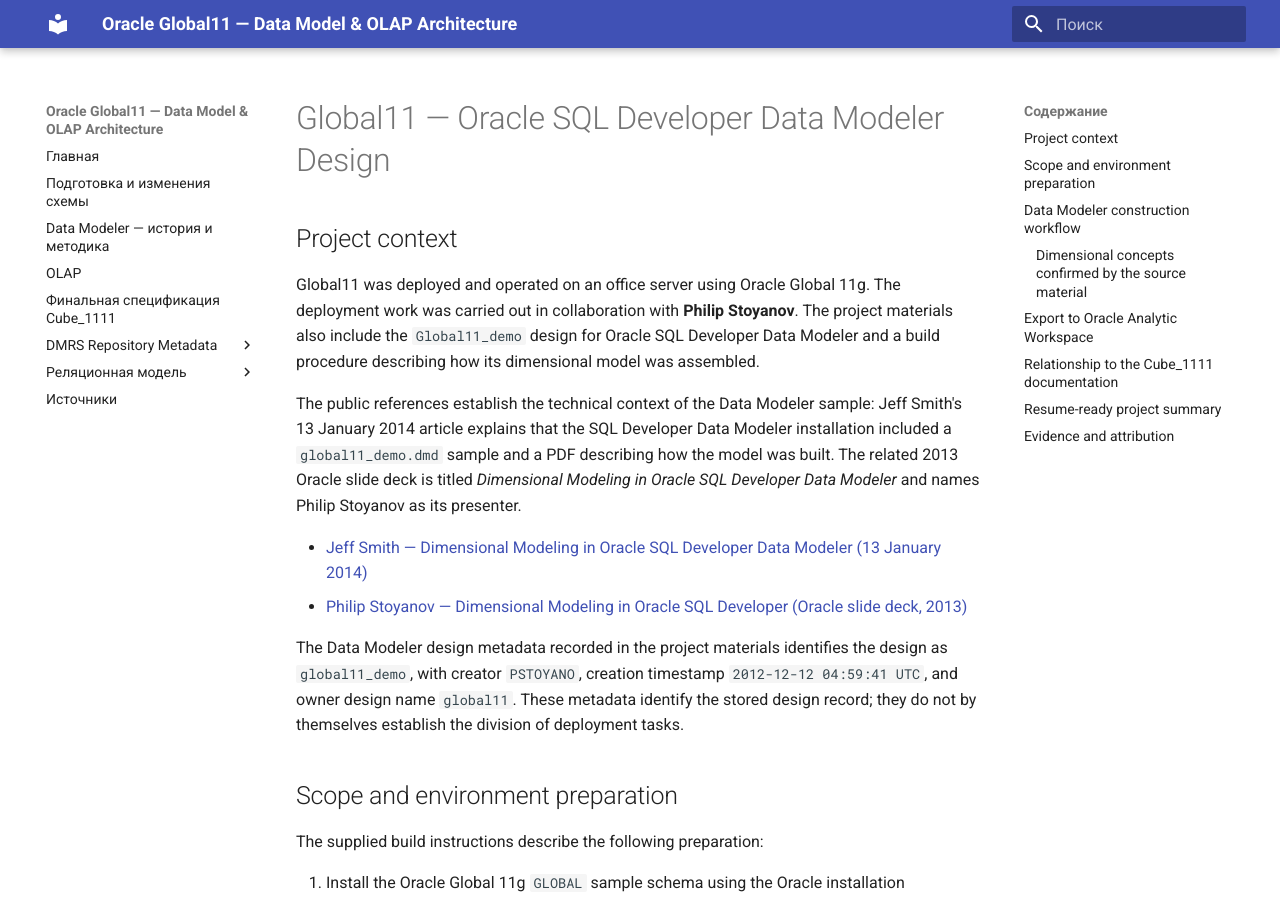
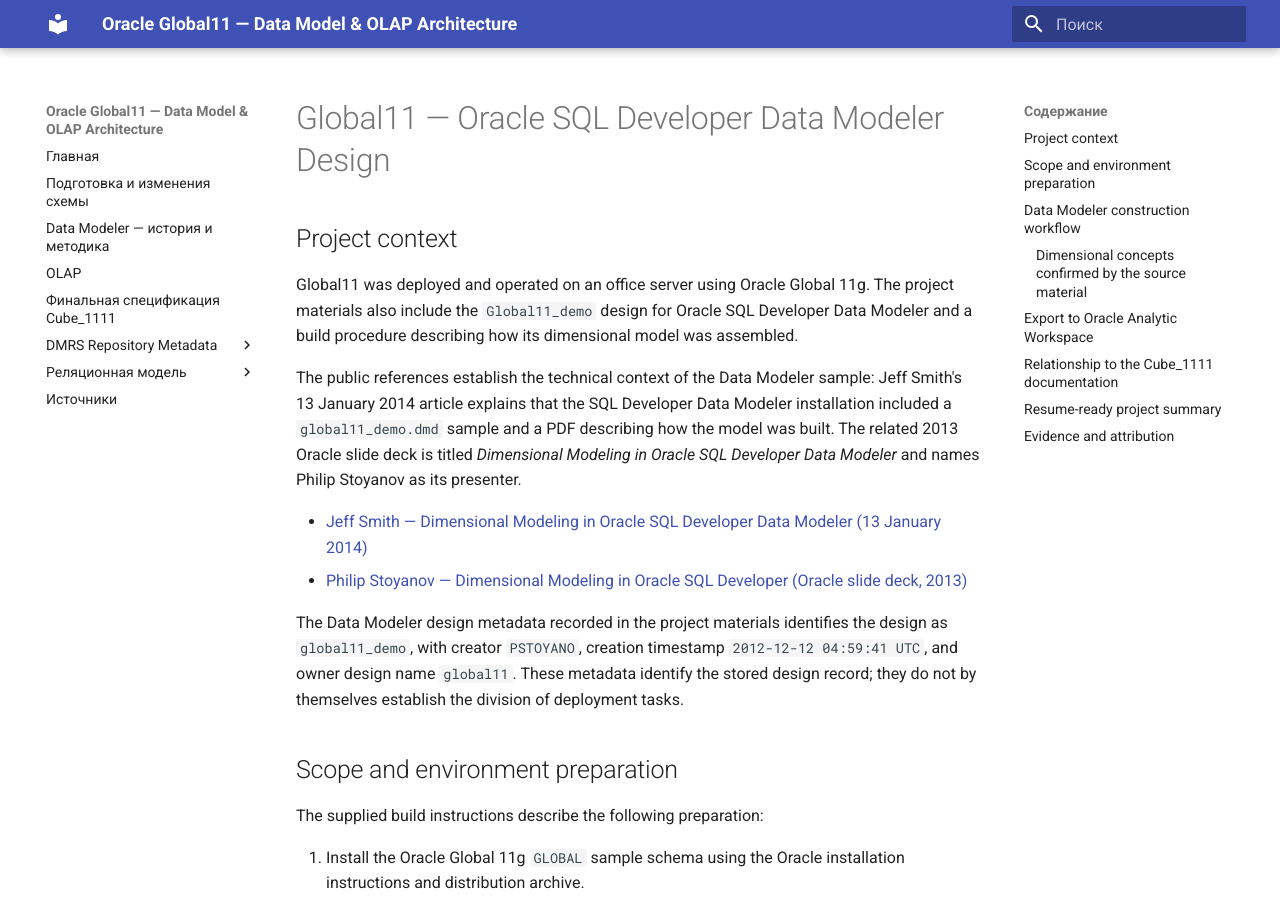
Before and after one commit to ekatmoz88-alt/global11-demo-data-platform, an MkDocs documentation site: the page built from docs/GLOBAL11-DATA-MODELER-DESIGN.md, in a window 1280 px wide and 900 px high. Built offline with MkDocs 1.6.1 and Material for MkDocs 9.7.7, drawn with Linux system fonts in a browser that asks for light colours; some of the changed text lies outside the part shown.

Commit message:
docs: remove personal collaboration claim from Global11 profile

```diff
--- a/docs/GLOBAL11-DATA-MODELER-DESIGN.md
+++ b/docs/GLOBAL11-DATA-MODELER-DESIGN.md
@@ -2,7 +2,7 @@
 
 ## Project context
 
-Global11 was deployed and operated on an office server using Oracle Global 11g. The deployment work was carried out in collaboration with **Philip Stoyanov**. The project materials also include the `Global11_demo` design for Oracle SQL Developer Data Modeler and a build procedure describing how its dimensional model was assembled.
+Global11 was deployed and operated on an office server using Oracle Global 11g. The project materials also include the `Global11_demo` design for Oracle SQL Developer Data Modeler and a build procedure describing how its dimensional model was assembled.
 
 The public references establish the technical context of the Data Modeler sample: Jeff Smith's 13 January 2014 article explains that the SQL Developer Data Modeler installation included a `global11_demo.dmd` sample and a PDF describing how the model was built. The related 2013 Oracle slide deck is titled *Dimensional Modeling in Oracle SQL Developer Data Modeler* and names Philip Stoyanov as its presenter.
 
@@ -89,7 +89,6 @@ The broader [OLAP documentation](GLOBAL11-OLAP-DOCUMENTATION.md) also distinguis
 
 **Oracle Global11 — Data Modeling & OLAP Architecture**
 
-- Participated in deployment of the Oracle Global11 environment in collaboration with Philip Stoyanov.
 - Worked with the Oracle SQL Developer Data Modeler dimensional-design context: relational-to-logical engineering, dimensions, levels, roll-up and ragged hierarchies, dimension usage, role-playing time dimensions, cubes, and measures.
 - Documented Oracle Global 11g schema preparation, project-specific SQL changes, data structures, and the Data Modeler-to-Oracle-OLAP export workflow.
 - Preserved the distinction between the historically deployed relational platform, the dimensional design, and OLAP artefacts whose runtime deployment has not been independently verified for this portfolio.
@@ -98,7 +97,6 @@ The broader [OLAP documentation](GLOBAL11-OLAP-DOCUMENTATION.md) also distinguis
 
 ## Evidence and attribution
 
-- The collaboration with Philip Stoyanov is part of the project history supplied by the portfolio author.
 - The Oracle slide deck is attributed to Philip Stoyanov; it is cited as a technical reference, not claimed as the author's work.
 - Jeff Smith's article identifies the `global11_demo.dmd` sample and its accompanying build-description PDF in the Data Modeler sample installation.
 - The design metadata and project build notes are retained as separate evidence from a live database or Analytic Workspace validation.
```
